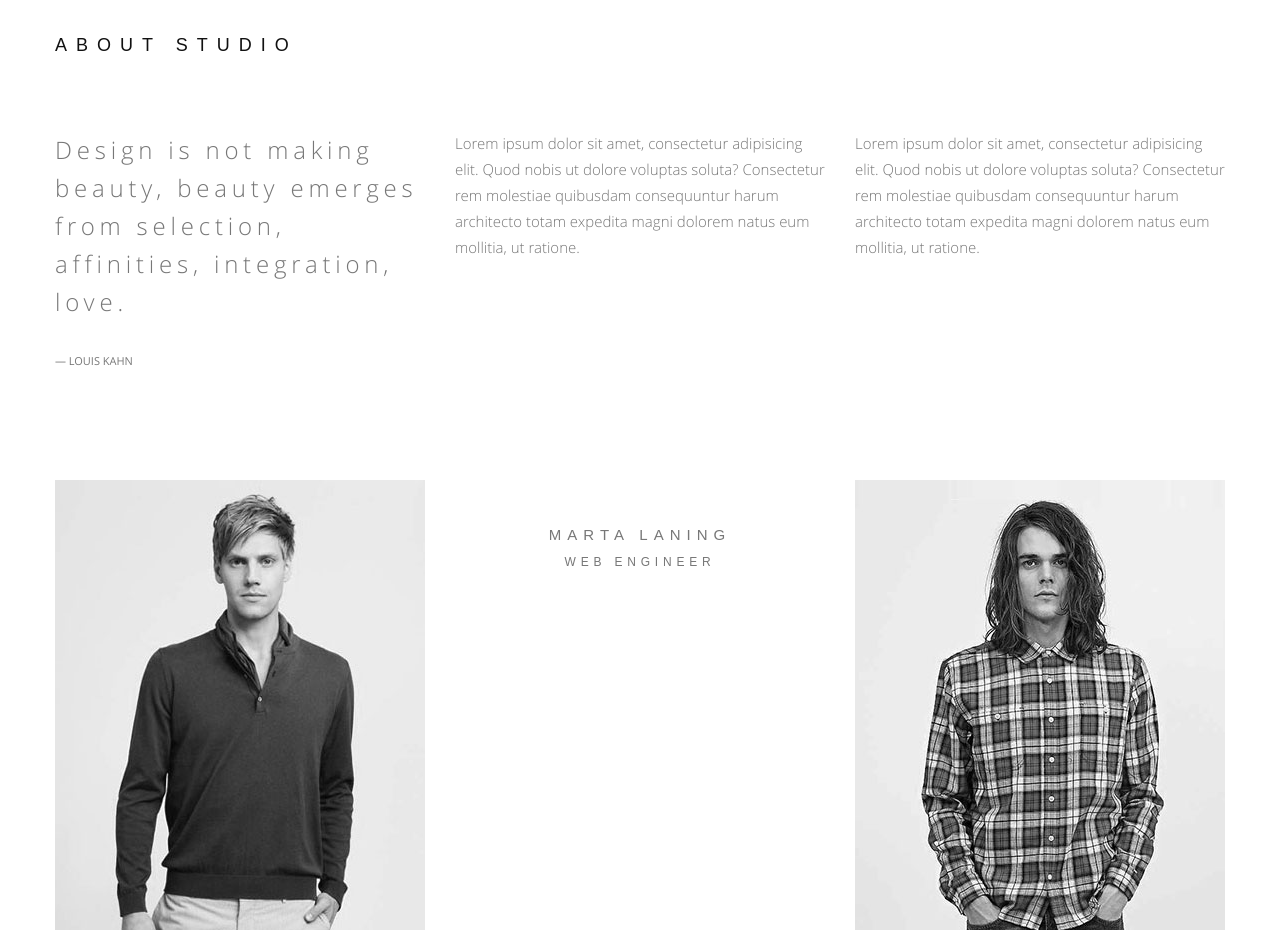
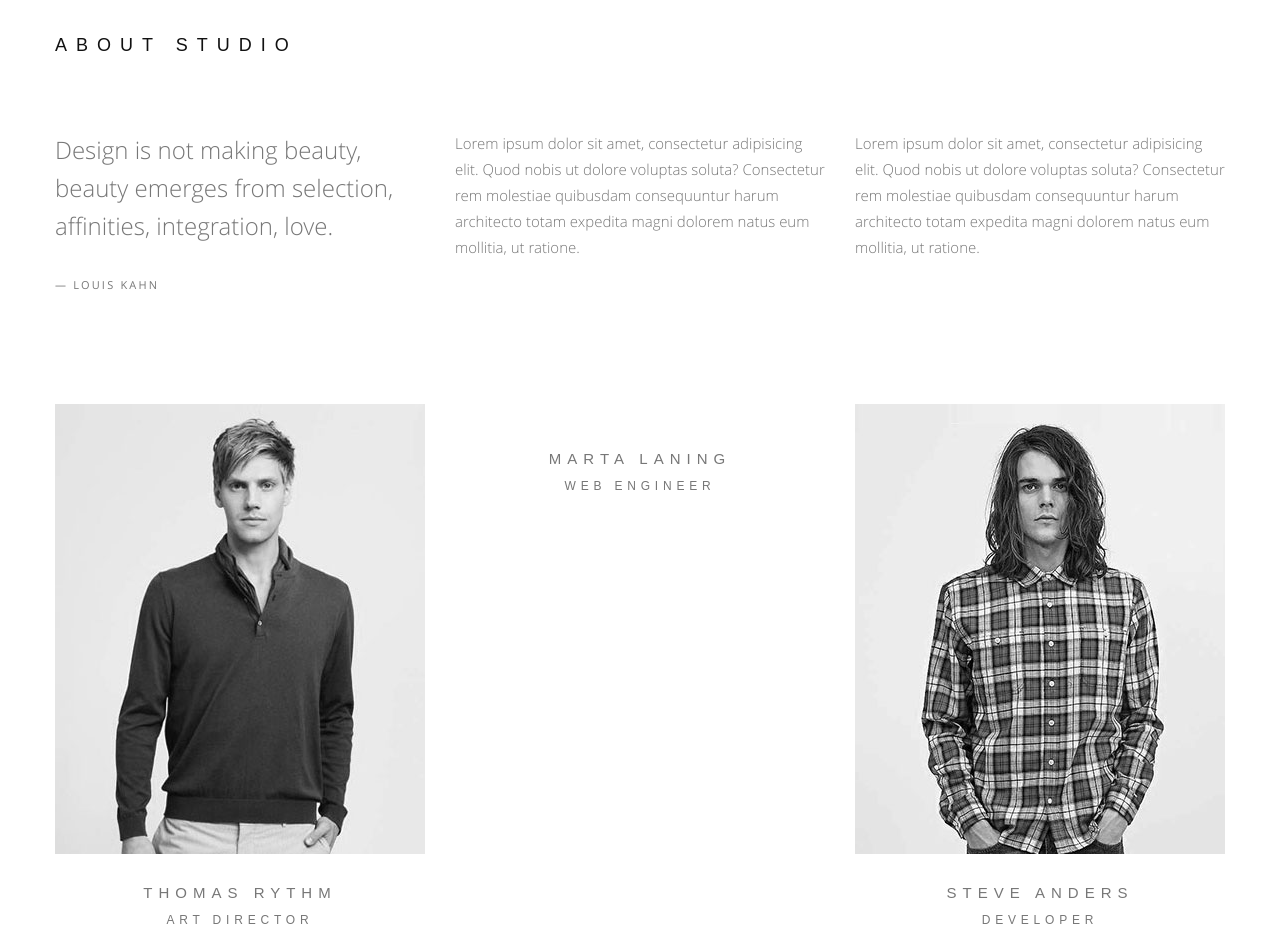
Before and after one commit to Giruta/First_Project_Landing, a plain HTML site: page index.html in a window 1280 px wide. Shown: the part 1000-1931 px from the top of the page. Drawn offline with Linux system fonts and the light colour scheme; a web font is replaced by a local one.

Commit message:
Add files via upload
Add style for .blockquote-author {letter-spacing: 0.2em;}

```diff
--- a/css/style.css
+++ b/css/style.css
@@ -20,6 +20,7 @@
 	url('../fonts/OpenSans-Regular.woff') format('woff');
 	font-weight: normal;
 	font-style: normal;
+	font-display: swap;
 }
 @font-face {
 	font-family: 'Open Sans SemiBold';
@@ -154,11 +155,9 @@ button {
 .left {
 	float: left;
 }
-
 .right {
 	float: right;
 }
-
 .clear:after {
 	content: "";
 	display: block;
@@ -300,12 +299,12 @@ button {
 .blockquote-text {
 	font-size: 1.6rem;
 	margin-bottom: 20px;
-	letter-spacing: 0.2em;
 	font-family: 'Open Sans Light', sans-serif;
 }
 .blockquote-author {
 	font-family: 'Open Sans Regular', sans-serif;
 	font-size: 0.733rem;
+	letter-spacing: 0.2em;
 	text-transform: uppercase;
 }
 .team-item-photo {
```
